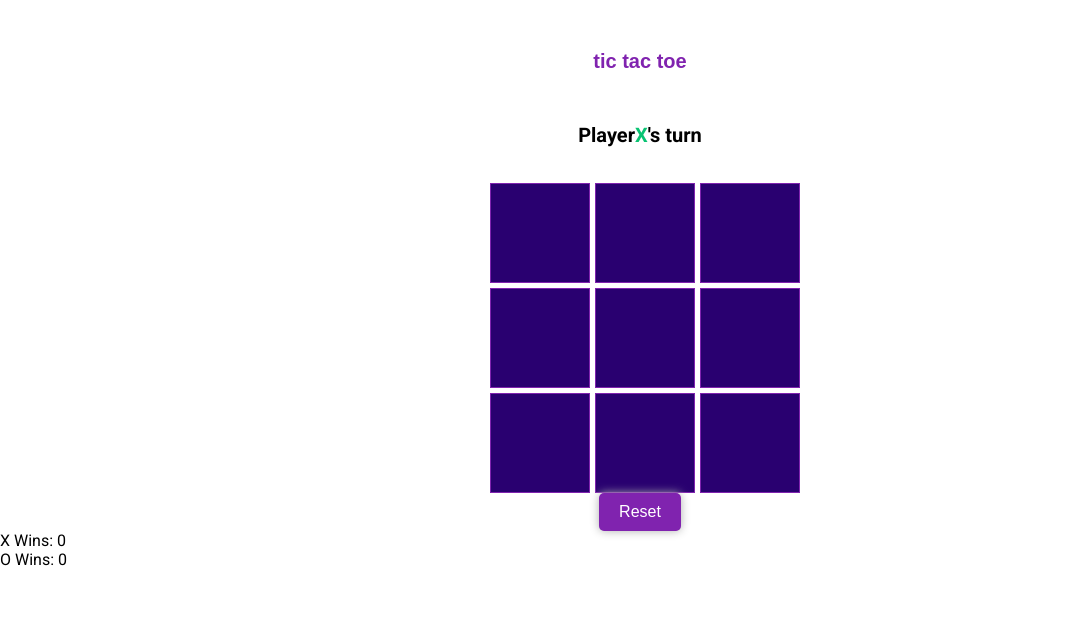
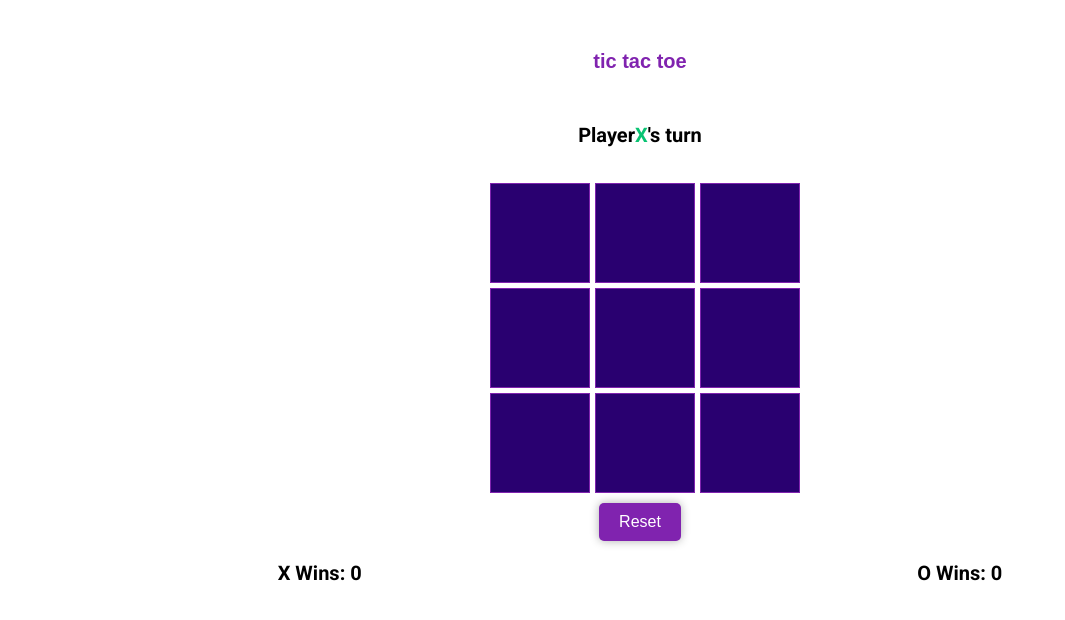
Before and after one commit to emiliaquerino/jogo-da-velha, a plain HTML site: page index.html in a window 1280 px wide. Shown: the whole page, without its empty margins (0-1065 px from the left). Drawn offline with Linux system fonts and the light colour scheme; a web font is replaced by a local one.

Commit message:
Estiliza registro de vitorias

```diff
--- a/style.css
+++ b/style.css
@@ -71,6 +71,7 @@ h1 {
     display: flex;
     justify-content: center;
     align-items: center;
+    margin-top: 10px;
 }
 
 #reset {
@@ -92,3 +93,13 @@ h1 {
 .hide {
     display: none;
 }
+
+#victory-count {
+    margin: 20px 0;
+    font-size: 20px;
+    font-weight: bold;
+    color: hsl(0, 0%, 0%);
+    display: flex;
+    justify-content: space-around;
+    align-items: center;
+}
```
